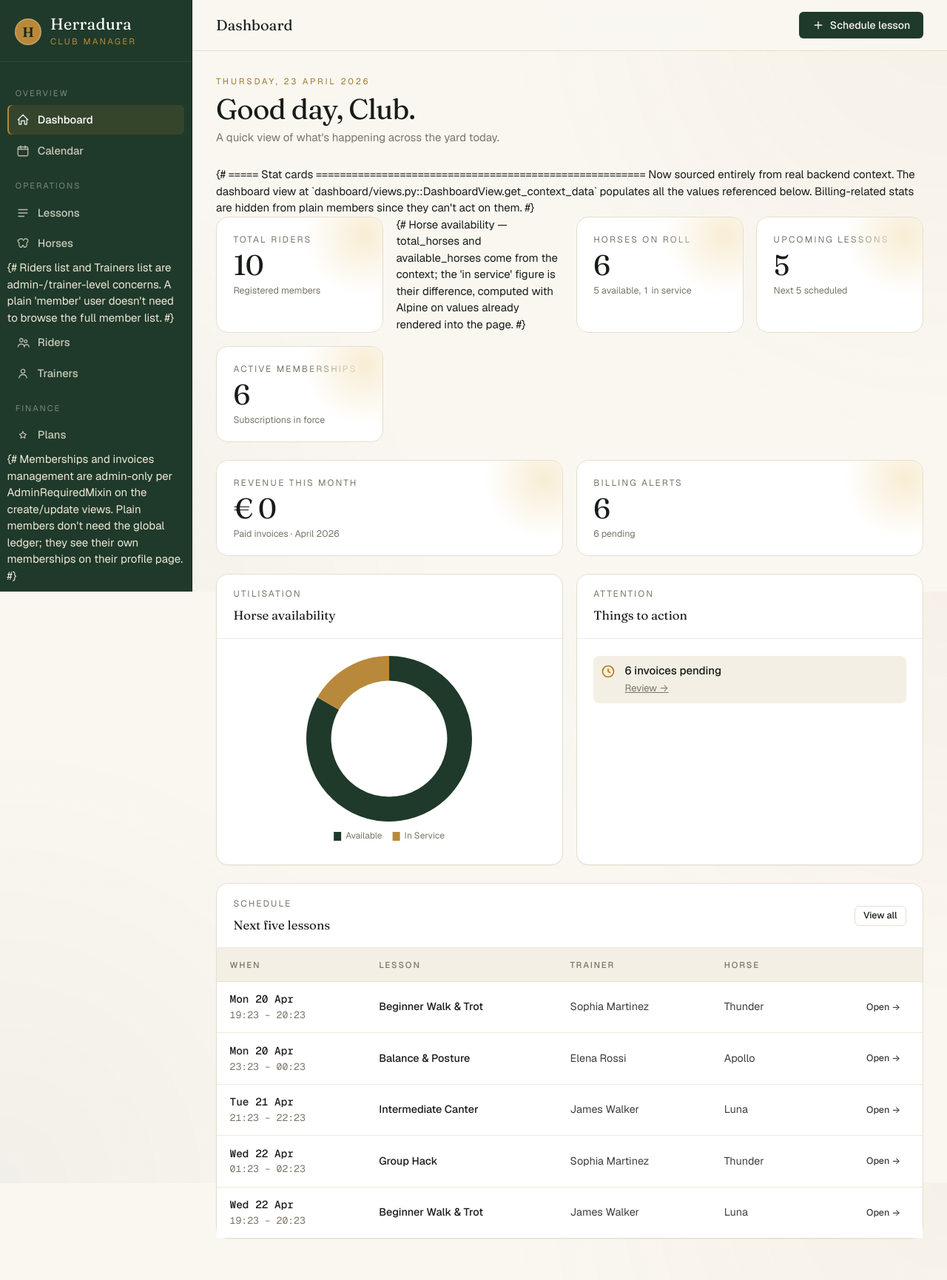
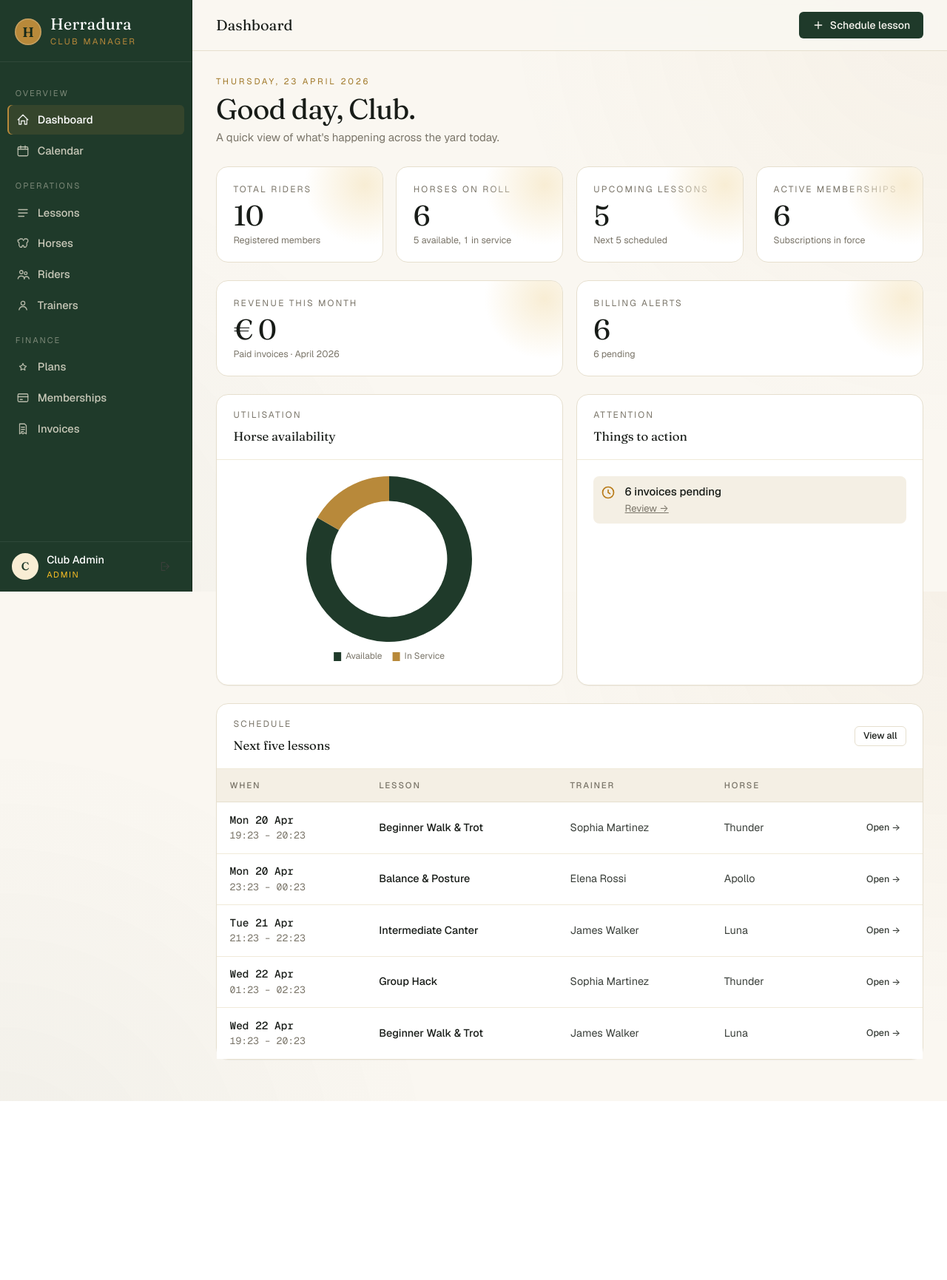
Before and after one commit to iciaradelino/horseriding-club-manager, a Django app: page / in a window 1280 px wide. Shown: the whole page at 74% size. After the commit the page ends 1489 px from the top, so only its background shows below. Run offline with Django 5.2, Linux system fonts and the light colour scheme; a user stored in the database is signed in; data comes from the database, SQL or seed files in the repository; some libraries are stand-ins or nearby versions.

Commit message:
member update change

```diff
--- a/frontend/templates/base.html
+++ b/frontend/templates/base.html
@@ -83,8 +83,10 @@
                 <svg fill="none" stroke="currentColor" stroke-width="1.7" viewBox="0 0 24 24"><path stroke-linecap="round" stroke-linejoin="round" d="M5 6l2-2h4l2 3 2-3h4l2 2v3l-2 2v5l-2 3h-3l-1-3h-2l-1 3H7l-2-3v-5L3 9V6h2z"/></svg>
                 <span>Horses</span>
             </a>
-            {# Riders list and Trainers list are admin-/trainer-level concerns.
-               A plain 'member' user doesn't need to browse the full member list. #}
+            {% comment %}
+ Riders list and Trainers list are admin-/trainer-level concerns.
+               A plain 'member' user doesn't need to browse the full member list.
+{% endcomment %}
             {% if user.is_admin or user.is_trainer %}
             <a href="{% url 'members:list' %}" class="nav-link {% if ns == 'members' %}is-active{% endif %}">
                 <svg fill="none" stroke="currentColor" stroke-width="1.7" viewBox="0 0 24 24"><circle cx="9" cy="8" r="3"/><circle cx="17" cy="10" r="2.5"/><path stroke-linecap="round" d="M3 20c1-3.5 3-5 6-5s5 1.5 6 5M14 20c.5-2.5 2-4 4.5-4s4 1.5 4.5 4"/></svg>
@@ -101,9 +103,11 @@
                 <svg fill="none" stroke="currentColor" stroke-width="1.7" viewBox="0 0 24 24"><path stroke-linecap="round" stroke-linejoin="round" d="M12 6l1.8 3.8L18 11l-3 2.9.7 4.1L12 16l-3.7 2L9 13.9 6 11l4.2-1.2L12 6z"/></svg>
                 <span>Plans</span>
             </a>
-            {# Memberships and invoices management are admin-only per AdminRequiredMixin
+            {% comment %}
+ Memberships and invoices management are admin-only per AdminRequiredMixin
                on the create/update views. Plain members don't need the global
-               ledger; they see their own memberships on their profile page. #}
+               ledger; they see their own memberships on their profile page.
+{% endcomment %}
             {% if user.is_admin or user.is_trainer %}
             <a href="{% url 'billing:membership_list' %}" class="nav-link {% if url_name == 'membership_list' %}is-active{% endif %}">
                 <svg fill="none" stroke="currentColor" stroke-width="1.7" viewBox="0 0 24 24"><rect x="3" y="5" width="18" height="14" rx="2"/><path stroke-linecap="round" d="M3 10h18M7 15h4"/></svg>
--- a/frontend/templates/billing/membership_list.html
+++ b/frontend/templates/billing/membership_list.html
@@ -35,7 +35,7 @@
             </thead>
             <tbody>
                 {% for ms in memberships %}
-                <tr x-show="status === 'all' || status === '{{ ms.status }}'">
+                <tr x-show="status === 'all' || status === '{{ ms.status|escapejs }}'">
                     <td>
                         <a href="{% url 'members:detail' ms.member.pk %}" class="row-link">{{ ms.member }}</a>
                         <div class="muted small mono">@{{ ms.member.user.username }}</div>
--- a/frontend/templates/dashboard/index.html
+++ b/frontend/templates/dashboard/index.html
@@ -19,11 +19,13 @@
     </div>
 </div>
 
-{# ===== Stat cards =======================================================
+{% comment %}
+ ===== Stat cards =======================================================
    Now sourced entirely from real backend context. The dashboard view at
    `dashboard/views.py::DashboardView.get_context_data` populates all the
    values referenced below. Billing-related stats are hidden from plain
-   members since they can't act on them. #}
+   members since they can't act on them.
+{% endcomment %}
 <section class="grid-4 stagger mb-6">
     <div class="stat">
         <div class="stat__label">Total Riders</div>
@@ -31,9 +33,11 @@
         <div class="stat__delta">Registered members</div>
     </div>
 
-    {# Horse availability — total_horses and available_horses come from the
+    {% comment %}
+ Horse availability — total_horses and available_horses come from the
        context; the 'in service' figure is their difference, computed with
-       Alpine on values already rendered into the page. #}
+       Alpine on values already rendered into the page.
+{% endcomment %}
     <div class="stat" x-data="{ total: {{ total_horses|default:0 }}, available: {{ available_horses|default:0 }} }">
         <div class="stat__label">Horses on Roll</div>
         <div class="stat__value">{{ total_horses }}</div>
@@ -87,13 +91,13 @@
 {% endif %}
 
 {% comment %}
-   charts row — only horse utilisation is kept because it is the only metric
-   the backend surfaces (total_horses + available_horses). the revenue /
-   lessons-trend / skill-distribution charts were removed as they rendered
-   hardcoded demo data. restore them here once the dashboardview surfaces
-   the relevant aggregates.
+    Charts / action row.
+    For plain members the "Things to action" card would expose invoice counts
+    and invoice URLs they have no permission to use, so we swap the layout to
+    full-width horse utilisation for them and only show the finance card to
+    users who can act on it (admin + trainer).
 {% endcomment %}
-<section class="grid-2 mb-6" style="grid-template-columns: 1fr 1fr;">
+<section class="grid-2 mb-6" style="grid-template-columns: {% if user.is_admin or user.is_trainer %}1fr 1fr{% else %}1fr{% endif %};">
     <div class="card">
         <div class="card__header">
             <div>
@@ -110,7 +114,12 @@
         </div>
     </div>
 
-    {# Alert panel — entirely driven by real backend context values #}
+    {% if user.is_admin or user.is_trainer %}
+    {% comment %}
+ Alert panel — entirely driven by real backend context values. Hidden from
+       plain members because both the invoice counts and the "Chase them now" /
+       "Review" links point at /billing/invoices/ which members cannot use.
+{% endcomment %}
     <div class="card">
         <div class="card__header">
             <div>
@@ -149,6 +158,7 @@
             {% endif %}
         </div>
     </div>
+    {% endif %}
 </section>
 
 {# ===== Upcoming lessons ================================================ #}
--- a/frontend/templates/horses/horse_list.html
+++ b/frontend/templates/horses/horse_list.html
@@ -37,8 +37,12 @@
 
     <div class="grid-auto stagger">
         {% for horse in horses %}
+        {% comment %}
+ escapejs so a horse named e.g. "O'Malley" doesn't break the Alpine
+           string literal below — without it, the apostrophe closes the string.
+{% endcomment %}
         <a href="{% url 'horses:detail' horse.pk %}" class="horse-card"
-           x-show="(q === '' || '{{ horse.name|lower }} {{ horse.breed|lower }}'.includes(q.toLowerCase())) && (status === 'all' || status === '{{ horse.status }}')">
+           x-show="(q === '' || '{{ horse.name|lower|escapejs }} {{ horse.breed|lower|escapejs }}'.includes(q.toLowerCase())) && (status === 'all' || status === '{{ horse.status|escapejs }}')">
             <div class="horse-card__photo">
                 {% if horse.photo %}
                     <img src="{{ horse.photo.url }}" alt="{{ horse.name }}">
--- a/frontend/templates/lessons/lesson_list.html
+++ b/frontend/templates/lessons/lesson_list.html
@@ -98,7 +98,7 @@
             </thead>
             <tbody>
                 {% for lesson in lessons %}
-                <tr x-show="status === 'all' || status === '{{ lesson.status }}'">
+                <tr x-show="status === 'all' || status === '{{ lesson.status|escapejs }}'">
                     <td>
                         <div class="tabular" style="color:var(--color-ink);font-weight:500">{{ lesson.start_time|date:"D j M" }}</div>
                         <div class="muted small mono">{{ lesson.start_time|date:"H:i" }} – {{ lesson.end_time|date:"H:i" }}</div>
```
Also changed, not shown: frontend/templates/billing/invoice_list.html (+5 -3 lines), frontend/templates/members/member_list.html (+6 -1 lines), 4 other files.
